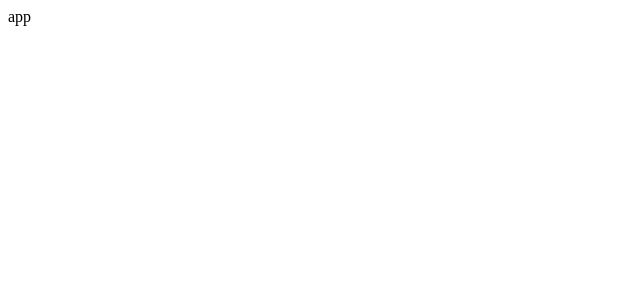
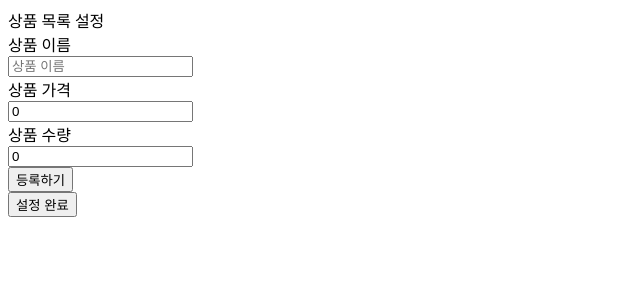
Before and after one commit to By-hoon/playdonut-vending-machine, a React (Create React App) app: page / in a window 1280 px wide. Shown: the top 300 px of the page, without its empty margins (0-640 px from the left). Built offline with nearby package versions, Linux system fonts and the light colour scheme.

Commit message:
feat: 자판기 컴포넌트, 상품 설정 구현

```diff
--- a/src/App.js
+++ b/src/App.js
@@ -1,5 +1,11 @@
+import VendingMachine from "./components/VendingMachine";
+
 function App() {
-  return <div className="App">app</div>;
+  return (
+    <div className="App">
+      <VendingMachine />
+    </div>
+  );
 }
 
 export default App;
--- /dev/null
+++ b/src/components/VendingMachine.js
@@ -0,0 +1,44 @@
+import { useState } from "react";
+import ProductForm from "./ProductForm";
+
+const VendingMachine = () => {
+  const [step, setStep] = useState("setting");
+  const [products, setProducts] = useState([]);
+
+  const saveProducts = () => {
+    const productsObj = JSON.stringify(products);
+    window.localStorage.setItem("product", productsObj);
+    setStep("running");
+  };
+  const Render = () => {
+    switch (step) {
+      case "setting": {
+        return (
+          <div className="product-set__container">
+            <div className="title">상품 목록 설정</div>
+            <ProductForm products={products} setProducts={setProducts} />
+            {products.map((product) => (
+              <div className="products-preview__container" key={product.id}>
+                <div>{product.name}</div>
+                <div>{product.price}원</div>
+                <div>{product.current}개</div>
+              </div>
+            ))}
+            <button className="product-set__button" onClick={saveProducts}>
+              설정 완료
+            </button>
+          </div>
+        );
+      }
+      case "running": {
+        return (
+          <div>run</div>
+          // 각 사용자 별 자판기 사용 기능
+        );
+      }
+    }
+  };
+  return <div>{Render()}</div>;
+};
+
+export default VendingMachine;
```
